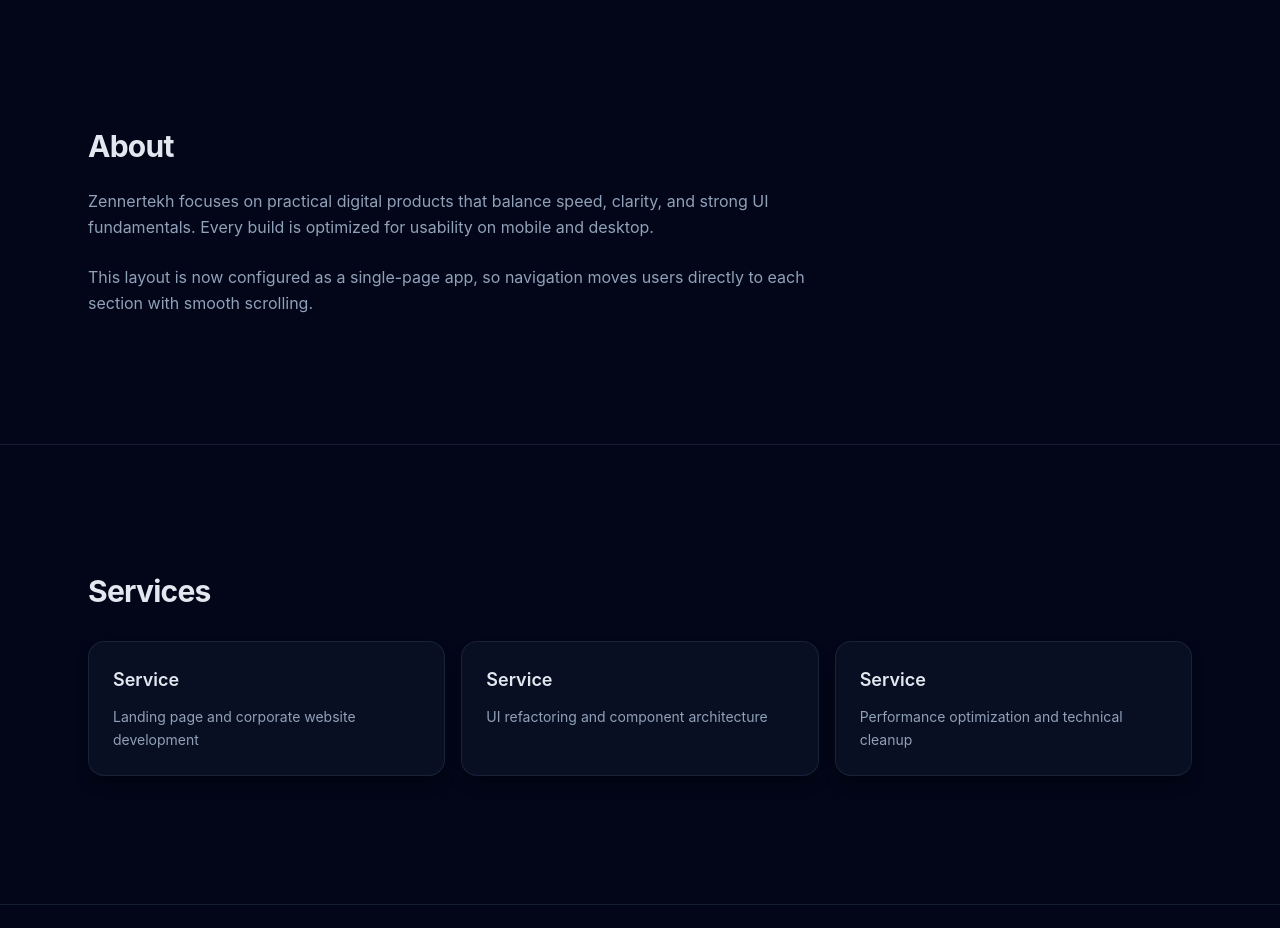
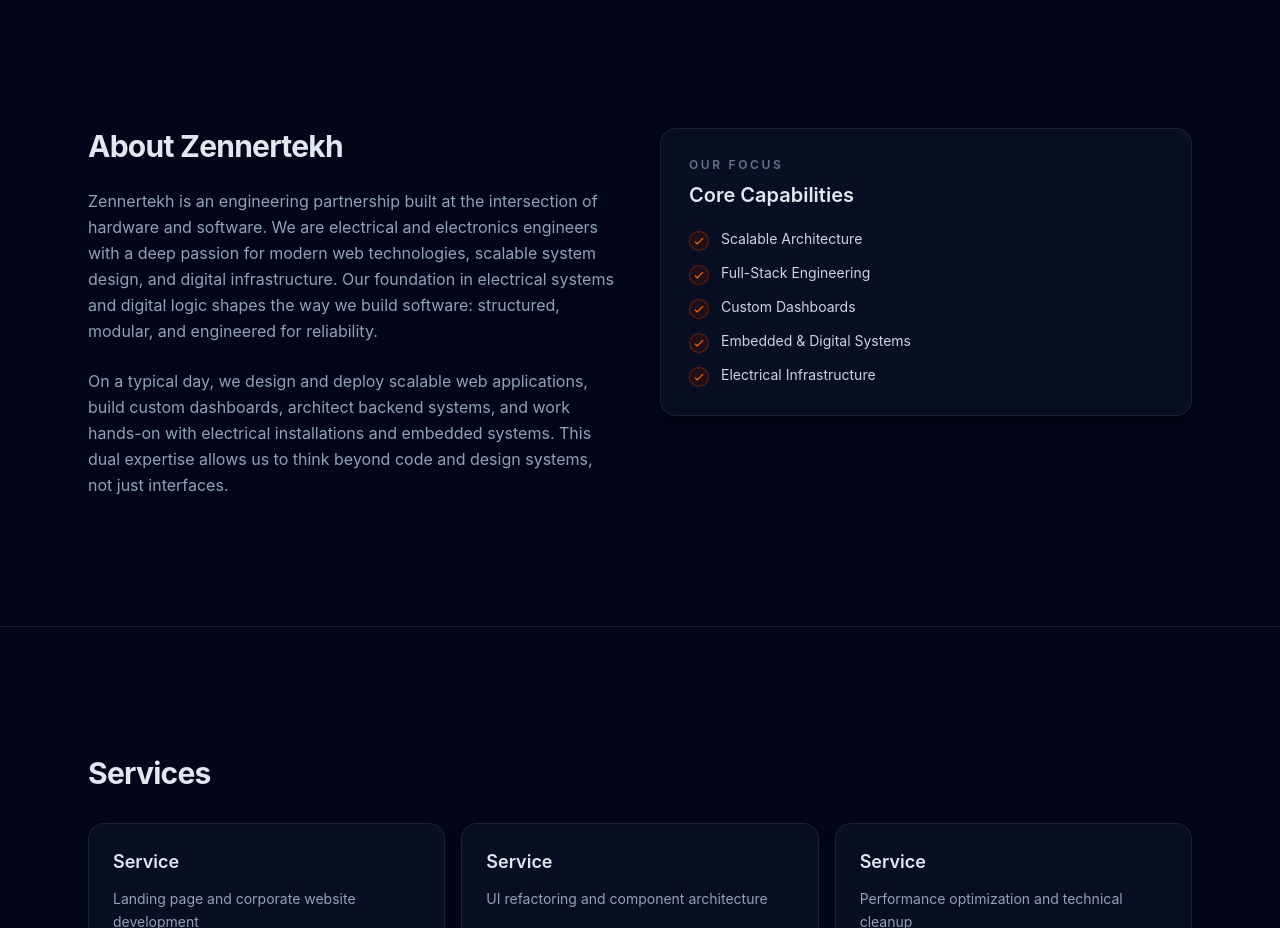
Before and after one commit to Zennertekh/zennertekh-website, a React (Vite) app: page / in a window 1280 px wide. Shown: the part 780-1708 px from the top of the page. Built offline with nearby package versions, Linux system fonts and the light colour scheme.

Commit message:
about ection done and stuf

```diff
--- a/src/sections/About.jsx
+++ b/src/sections/About.jsx
@@ -1,15 +1,53 @@
 function About() {
   return (
-    <div className="space-y-6">
-      <h2 className="text-3xl font-bold tracking-tight text-slate-200">About</h2>
-      <p className="max-w-3xl text-base leading-relaxed text-slate-400">
-        Zennertekh focuses on practical digital products that balance speed, clarity, and strong UI
-        fundamentals. Every build is optimized for usability on mobile and desktop.
-      </p>
-      <p className="max-w-3xl text-base leading-relaxed text-slate-400">
-        This layout is now configured as a single-page app, so navigation moves users directly to
-        each section with smooth scrolling.
-      </p>
+    <div className="grid gap-10 lg:grid-cols-2 lg:items-start">
+      <div className="space-y-6">
+        <h2 className="text-3xl font-bold tracking-tight text-slate-200">About Zennertekh</h2>
+        <p className="max-w-3xl text-base leading-relaxed text-slate-400">
+          Zennertekh is an engineering partnership built at the intersection of hardware and
+          software. We are electrical and electronics engineers with a deep passion for modern web
+          technologies, scalable system design, and digital infrastructure.
+          {" "}Our foundation in electrical systems and digital logic shapes the way we build
+          software: structured, modular, and engineered for reliability.
+        </p>
+        <p className="max-w-3xl text-base leading-relaxed text-slate-400">
+          On a typical day, we design and deploy scalable web applications, build custom
+          dashboards, architect backend systems, and work hands-on with electrical installations and
+          embedded systems. This dual expertise allows us to think beyond code and design systems,
+          not just interfaces.
+        </p>
+      </div>
+
+      <aside className="rounded-2xl border border-slate-700/40 bg-slate-900/60 p-7 backdrop-blur-xl shadow-lg shadow-black/35 transition-all duration-300 hover:-translate-y-1 hover:bg-slate-900/80 hover:shadow-orange-600/10">
+        <p className="text-xs font-semibold uppercase tracking-[0.22em] text-slate-500">Our Focus</p>
+        <h3 className="mt-2 text-xl font-semibold text-slate-200">Core Capabilities</h3>
+        <ul className="mt-5 space-y-3 text-sm text-slate-300">
+          {[
+            "Scalable Architecture",
+            "Full-Stack Engineering",
+            "Custom Dashboards",
+            "Embedded & Digital Systems",
+            "Electrical Infrastructure",
+          ].map(item => (
+            <li key={item} className="flex items-start gap-3">
+              <span className="mt-0.5 inline-flex h-5 w-5 flex-none items-center justify-center rounded-full border border-orange-700/40 bg-orange-950/40 text-orange-500">
+                <svg
+                  xmlns="http://www.w3.org/2000/svg"
+                  viewBox="0 0 24 24"
+                  fill="none"
+                  stroke="currentColor"
+                  strokeWidth="2"
+                  className="h-3.5 w-3.5"
+                  aria-hidden="true"
+                >
+                  <path d="m5 13 4 4L19 7" />
+                </svg>
+              </span>
+              <span>{item}</span>
+            </li>
+          ))}
+        </ul>
+      </aside>
     </div>
   )
 }
```
